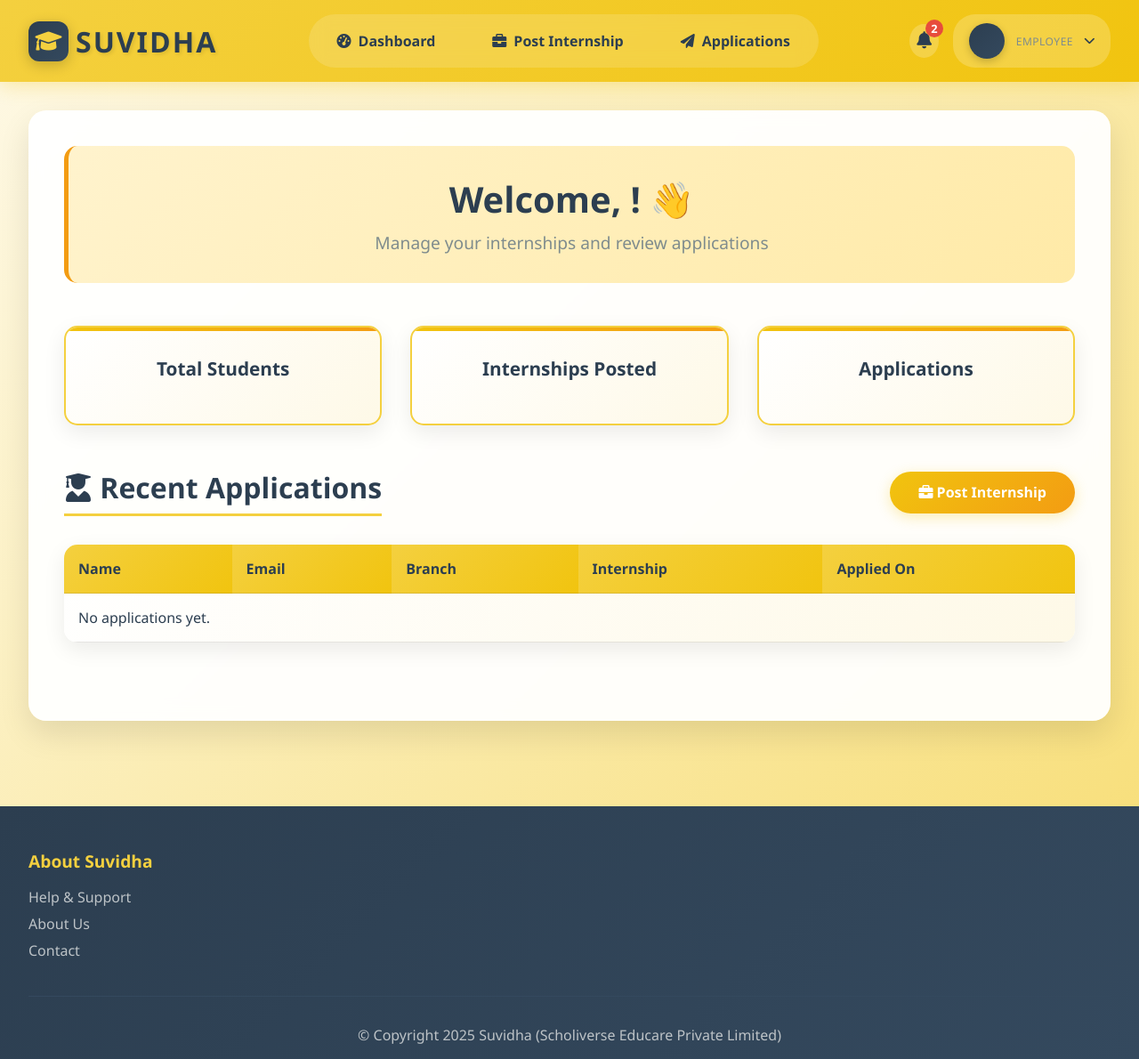
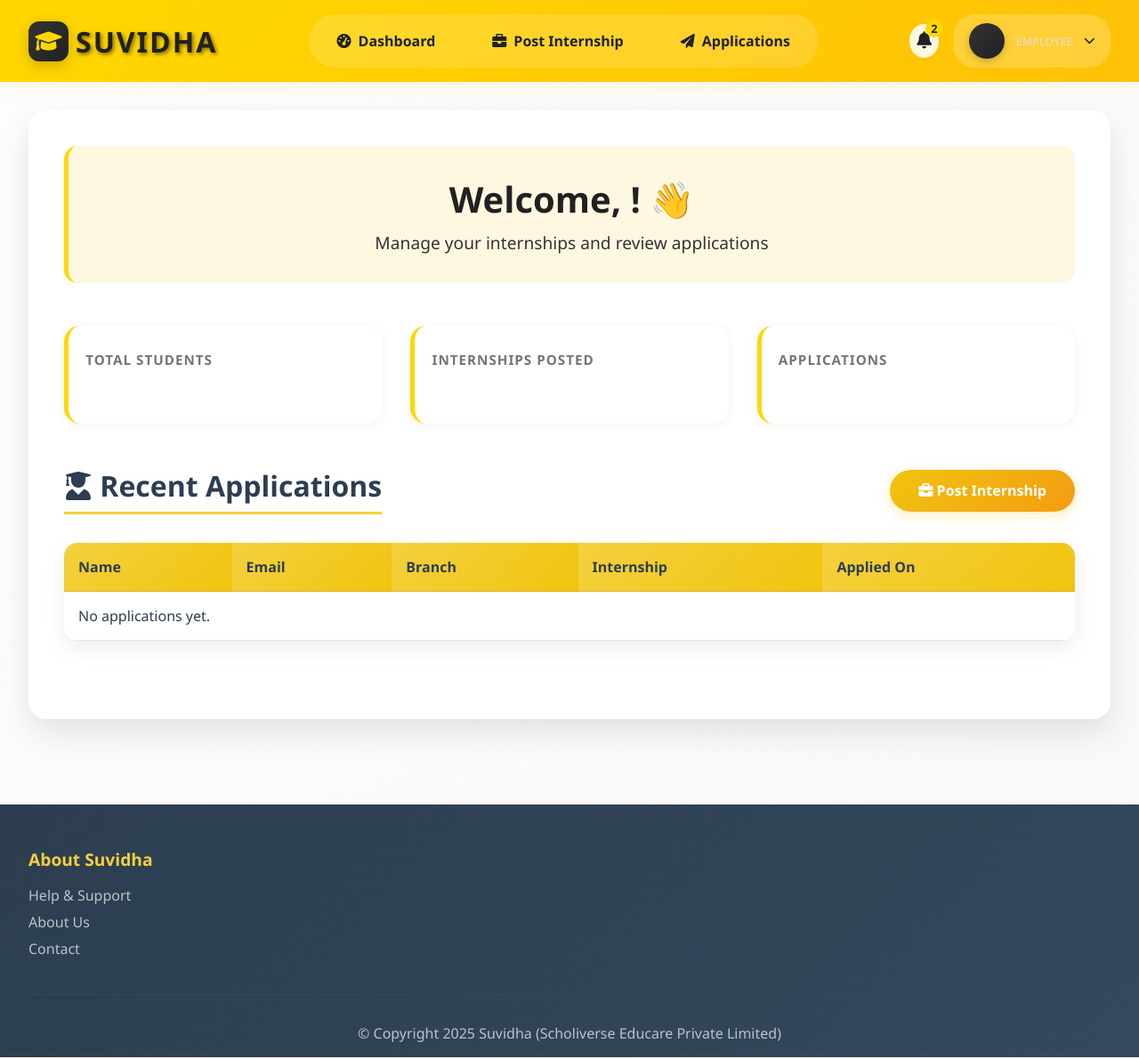
Before and after one commit to anushkathacore18/SUVIDHA-ONLINE-INTERNSHIP, a Flask app: template templates/employee_dash.html in a window 1280 px wide. Shown: the whole page at 89% size. Run offline with Flask 3, Linux system fonts and the light colour scheme; the template is opened without the code that fills it, so the values that code supplies are empty.

Commit message:
Update employee_dash.html

```diff
--- a/templates/employee_dash.html
+++ b/templates/employee_dash.html
@@ -14,15 +14,15 @@
 
     body {
       font-family: 'Segoe UI', Tahoma, Geneva, Verdana, sans-serif;
-      background: linear-gradient(135deg, #fef9e7 0%, #f7dc6f 100%);
+      background: linear-gradient(135deg, #FDFDFD 0%, #F8F8F8 100%);
       min-height: 100vh;
-      color: #2c3e50;
+      color: #212121;
     }
 
     /* Header Styles */
     header {
-      background: linear-gradient(135deg, #f4d03f 0%, #f1c40f 100%);
-      box-shadow: 0 4px 20px rgba(241, 196, 15, 0.3);
+      background: linear-gradient(135deg, #FFD700 0%, #FFC107 100%);
+      box-shadow: 0 4px 20px rgba(255, 215, 0, 0.15);
       padding: 1rem 2rem;
       display: flex;
       justify-content: space-between;
@@ -47,12 +47,12 @@
     .logo-icon {
       width: 45px;
       height: 45px;
-      background: linear-gradient(135deg, #2c3e50 0%, #34495e 100%);
+      background: linear-gradient(135deg, #333333 0%, #212121 100%);
       border-radius: 12px;
       display: flex;
       align-items: center;
       justify-content: center;
-      color: #f4d03f;
+      color: #FFD700;
       font-size: 1.5rem;
       font-weight: bold;
       box-shadow: 0 4px 15px rgba(0,0,0,0.2);
@@ -61,8 +61,8 @@
     .logo {
       font-size: 2rem;
       font-weight: bold;
-      color: #2c3e50;
-      text-shadow: 2px 2px 4px rgba(0,0,0,0.1);
+      color: #212121;
+      text-shadow: 2px 2px 4px rgba(0,0,0,0.5);
       letter-spacing: 2px;
     }
 
@@ -83,7 +83,7 @@
 
     .main-nav a {
       text-decoration: none;
-      color: #2c3e50;
+      color: #212121;
       font-weight: 600;
       padding: 0.7rem 1.5rem;
       border-radius: 25px;
@@ -97,8 +97,8 @@
 
     .main-nav a:hover,
     .main-nav a.active {
-      background: rgba(255, 255, 255, 0.3);
-      color: #1a1a1a;
+      background: #FFD700;
+      color: #212121;
       transform: translateY(-2px);
       box-shadow: 0 6px 20px rgba(0,0,0,0.15);
     }
@@ -121,26 +121,26 @@
       cursor: pointer;
       padding: 0.5rem;
       border-radius: 50%;
-      background: rgba(255, 255, 255, 0.2);
+      background: #FFF8E1;
       transition: all 0.3s ease;
     }
 
     .notifications:hover {
-      background: rgba(255, 255, 255, 0.3);
+     background: #FFD700;
       transform: scale(1.1);
     }
 
     .notifications i {
       font-size: 1.2rem;
-      color: #2c3e50;
+      color: #212121;
     }
 
     .notification-badge {
       position: absolute;
       top: -5px;
       right: -5px;
-      background: #e74c3c;
-      color: white;
+      background: #FFD700;
+      color: #212121;
       border-radius: 50%;
       width: 20px;
       height: 20px;
@@ -178,14 +178,19 @@
       width: 40px;
       height: 40px;
       border-radius: 50%;
-      background: linear-gradient(135deg, #2c3e50 0%, #34495e 100%);
+      background: linear-gradient(135deg, #333333 0%, #212121 100%);
       display: flex;
       align-items: center;
       justify-content: center;
-      color: #f4d03f;
+      color: #FFD700;
       font-weight: bold;
       font-size: 1.1rem;
       box-shadow: 0 3px 10px rgba(0,0,0,0.2);
+    }
+
+    .profile-avatar:hover {
+      box-shadow: 0 4px 18px #FFD20044;
+      transform: scale(1.08);
     }
 
     .profile-info {
@@ -196,20 +201,20 @@
 
     .profile-name {
       font-weight: 600;
-      color: #2c3e50;
+      color: #212121;
       font-size: 0.9rem;
       line-height: 1.2;
     }
 
     .profile-role {
       font-size: 0.75rem;
-      color: #7f8c8d;
+      color: #E0E0E0;
       text-transform: uppercase;
       letter-spacing: 0.5px;
     }
 
     .dropdown-arrow {
-      color: #2c3e50;
+      color: #212121;
       font-size: 0.8rem;
       transition: transform 0.3s ease;
     }
@@ -222,7 +227,7 @@
       position: absolute;
       top: 100%;
       right: 0;
-      background: rgba(255, 255, 255, 0.95);
+      background: #FDFDFD;
       backdrop-filter: blur(15px);
       border-radius: 15px;
       box-shadow: 0 15px 35px rgba(0,0,0,0.15);
@@ -232,7 +237,7 @@
       visibility: hidden;
       transform: translateY(-10px);
       transition: all 0.3s ease;
-      border: 1px solid rgba(255, 255, 255, 0.3);
+      border: 1px solid #E0E0E0;
     }
 
     .profile-dropdown.active .dropdown-menu {
@@ -246,15 +251,15 @@
       align-items: center;
       gap: 0.8rem;
       padding: 0.8rem 1.5rem;
-      color: #2c3e50;
+      color: #212121;
       text-decoration: none;
       transition: all 0.3s ease;
       font-weight: 500;
     }
 
     .dropdown-item:hover {
-      background: linear-gradient(135deg, #fef9e7 0%, #fff3cd 100%);
-      color: #1a1a1a;
+      background: #FFF8E1;
+      color: #FFD700;
     }
 
     .dropdown-item i {
@@ -265,7 +270,7 @@
 
     .dropdown-divider {
       height: 1px;
-      background: rgba(0,0,0,0.1);
+      background: #E0E0E0;
       margin: 0.5rem 0;
     }
 
@@ -273,7 +278,7 @@
       display: none;
       cursor: pointer;
       font-size: 1.5rem;
-      color: #2c3e50;
+      color: #212121;
       padding: 0.5rem;
       border-radius: 8px;
       background: rgba(255, 255, 255, 0.2);
@@ -305,21 +310,22 @@
       text-align: center;
       margin-bottom: 3rem;
       padding: 2rem;
-      background: linear-gradient(135deg, #fff3cd 0%, #ffeaa7 100%);
+      background: #FFF8E1;
       border-radius: 15px;
-      border-left: 5px solid #f39c12;
+      border-left: 5px solid #FFD700;
+      animation: fadeInUp 1s 0.2s cubic-bezier(0.23, 1, 0.32, 1) both;
     }
 
     .greeting h1 {
       font-size: 2.5rem;
-      color: #2c3e50;
+      color: #212121;
       margin-bottom: 0.5rem;
       font-weight: 700;
     }
 
     .greeting p {
       font-size: 1.2rem;
-      color: #7f8c8d;
+      color: #333333;
       font-weight: 400;
     }
 
@@ -332,43 +338,42 @@
     }
 
     .card {
-      background: linear-gradient(135deg, #ffffff 0%, #fef9e7 100%);
-      border-radius: 15px;
-      padding: 2rem;
-      box-shadow: 0 8px 25px rgba(0,0,0,0.08);
-      border: 2px solid #f4d03f;
-      transition: all 0.3s ease;
-      position: relative;
-      overflow: hidden;
-      text-align: center;
-    }
-
-    .card::before {
-      content: '';
-      position: absolute;
-      top: 0;
-      left: 0;
-      right: 0;
-      height: 4px;
-      background: linear-gradient(90deg, #f1c40f, #f39c12);
+      background: #fff;
+      border-radius: 18px;
+      box-shadow: 0 2px 12px rgba(33,33,33,0.06);
+      border-left: 5px solid #FFD700;
+      border-top: none;
+      border-right: none;
+      border-bottom: none;
+      padding: 1.7rem 1.2rem 1.5rem 1.2rem;
+      display: flex;
+      flex-direction: column;
+      align-items: flex-start;
+      min-height: 110px;
+      transition: box-shadow 0.2s;
+      opacity: 0;
+      animation: fadeInUp 0.8s cubic-bezier(0.23, 1, 0.32, 1) both;
     }
 
     .card:hover {
-      transform: translateY(-5px);
-      box-shadow: 0 15px 35px rgba(241, 196, 15, 0.2);
+      box-shadow: 0 8px 32px rgba(33,33,33,0.13);
+      transform: translateY(-4px) scale(1.025);
     }
 
     .card h3 {
-      color: #2c3e50;
-      margin-bottom: 1rem;
-      font-size: 1.3rem;
+      font-size: 0.95rem;
+      color: #757575;
       font-weight: 600;
+      letter-spacing: 1px;
+      margin-bottom: 0.4rem;
+      text-transform: uppercase;
     }
 
     .card p {
-      color: #7f8c8d;
-      font-size: 1.5rem;
+      font-size: 1.6rem;
       font-weight: 700;
+      color: #212121;
+      margin-bottom: 0.2rem;
     }
 
     /* Students Section */
@@ -411,10 +416,11 @@
     table {
       width: 100%;
       border-collapse: collapse;
-      background: linear-gradient(135deg, #ffffff 0%, #fef9e7 100%);
+      background: #FFFFFF;
       border-radius: 15px;
       overflow: hidden;
       box-shadow: 0 8px 25px rgba(0,0,0,0.08);
+      animation: fadeInUp 1s 0.7s cubic-bezier(0.23, 1, 0.32, 1) both;
     }
 
     th, td {
@@ -601,26 +607,68 @@
 
     /* Animation for cards */
     @keyframes fadeInUp {
-      from {
-        opacity: 0;
-        transform: translateY(30px);
-      }
-      to {
-        opacity: 1;
-        transform: translateY(0);
-      }
+      from { opacity: 0; transform: translateY(40px); }
+      to { opacity: 1; transform: translateY(0); }
     }
-
+    @keyframes fadeIn {
+      from { opacity: 0; }
+      to { opacity: 1; }
+    }
+    @keyframes slideInLeft {
+      from { opacity: 0; transform: translateX(-40px); }
+      to { opacity: 1; transform: translateX(0); }
+    }
+    @keyframes slideInRight {
+      from { opacity: 0; transform: translateX(40px); }
+      to { opacity: 1; transform: translateX(0); }
+    }
+    body {
+      animation: fadeIn 1.2s cubic-bezier(0.23, 1, 0.32, 1);
+    }
+    .greeting {
+      animation: fadeInUp 1s 0.2s cubic-bezier(0.23, 1, 0.32, 1) both;
+    }
+    .stats .card {
+      opacity: 0;
+      animation: fadeInUp 0.8s cubic-bezier(0.23, 1, 0.32, 1) both;
+    }
+    .stats .card:nth-child(1) { animation-delay: 0.3s; }
+    .stats .card:nth-child(2) { animation-delay: 0.45s; }
+    .stats .card:nth-child(3) { animation-delay: 0.6s; }
+    .section-header {
+      animation: slideInLeft 1s 0.3s cubic-bezier(0.23, 1, 0.32, 1) both;
+    }
+    table {
+      animation: fadeInUp 1s 0.7s cubic-bezier(0.23, 1, 0.32, 1) both;
+    }
+    tbody tr {
+      transition: box-shadow 0.3s, transform 0.3s;
+    }
+    tbody tr:hover {
+      box-shadow: 0 4px 18px rgba(33,33,33,0.08);
+      transform: scale(1.01) translateY(-2px);
+      z-index: 2;
+      position: relative;
+    }
     .card {
-      animation: fadeInUp 0.6s ease forwards;
+      transition: box-shadow 0.3s, transform 0.3s;
     }
-
-    .card:nth-child(2) {
-      animation-delay: 0.1s;
+    .card:hover {
+      box-shadow: 0 8px 32px rgba(33,33,33,0.13);
+      transform: translateY(-4px) scale(1.025);
     }
-
-    .card:nth-child(3) {
-      animation-delay: 0.2s;
+    .profile-avatar {
+      transition: box-shadow 0.3s, transform 0.3s;
+    }
+    .profile-avatar:hover {
+      box-shadow: 0 4px 18px #FFD20044;
+      transform: scale(1.08);
+    }
+    .main-nav a {
+      transition: background 0.3s, color 0.3s, transform 0.3s;
+    }
+    .main-nav a:hover, .main-nav a.active {
+      transform: scale(1.07) translateY(-2px);
     }
   </style>
 </head>
```
